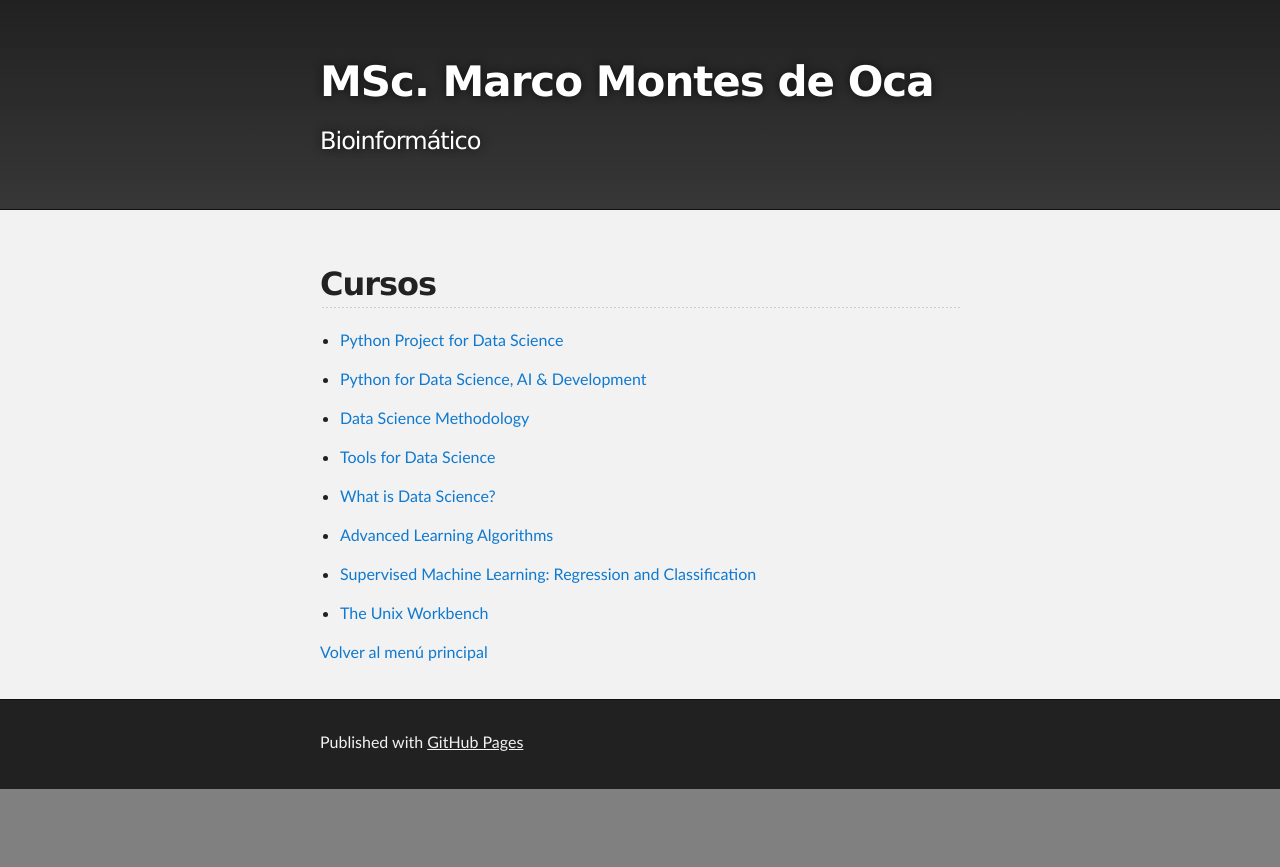
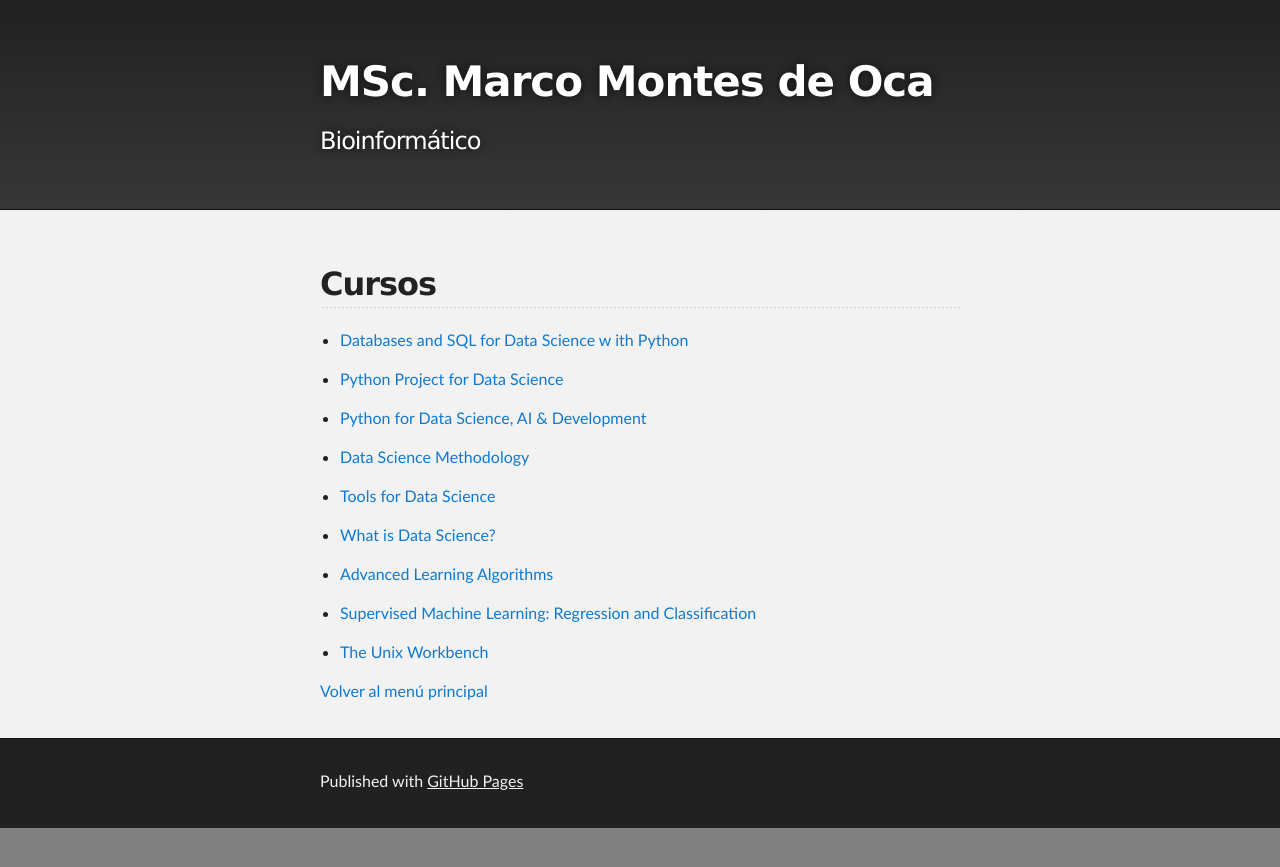
Before and after one commit to marco-montesdeoca/marco-montesdeoca.github.io, a Jekyll site: the page built from cursos.md, in a window 1280 px wide. Shown: the top 867 px of the page. Built offline with Jekyll 4.4.1, drawn with Linux system fonts in a browser that asks for light colours; our own code applies the rules of GitHub Pages for plain Markdown files.

Commit message:
Update cursos.md

```diff
--- a/cursos.md
+++ b/cursos.md
@@ -1,4 +1,6 @@
 ## Cursos
+
+* [Databases and SQL for Data Science w ith Python](https://coursera.org/verify/PN6WC3MP8UK7)
 
 * [Python Project for Data Science](https://coursera.org/verify/DZJAN52FR3AV)
 
```
